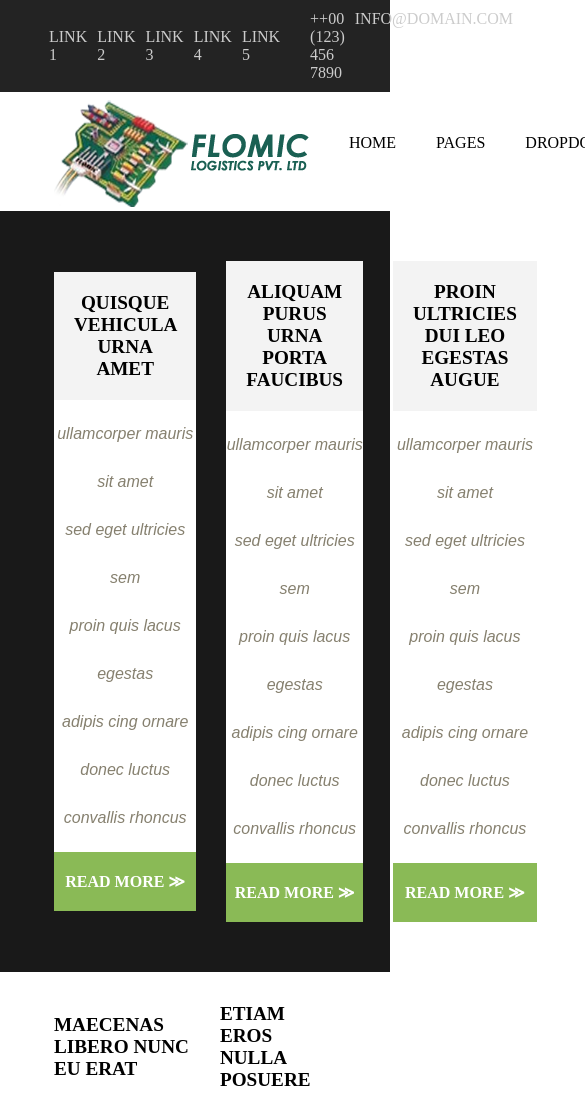
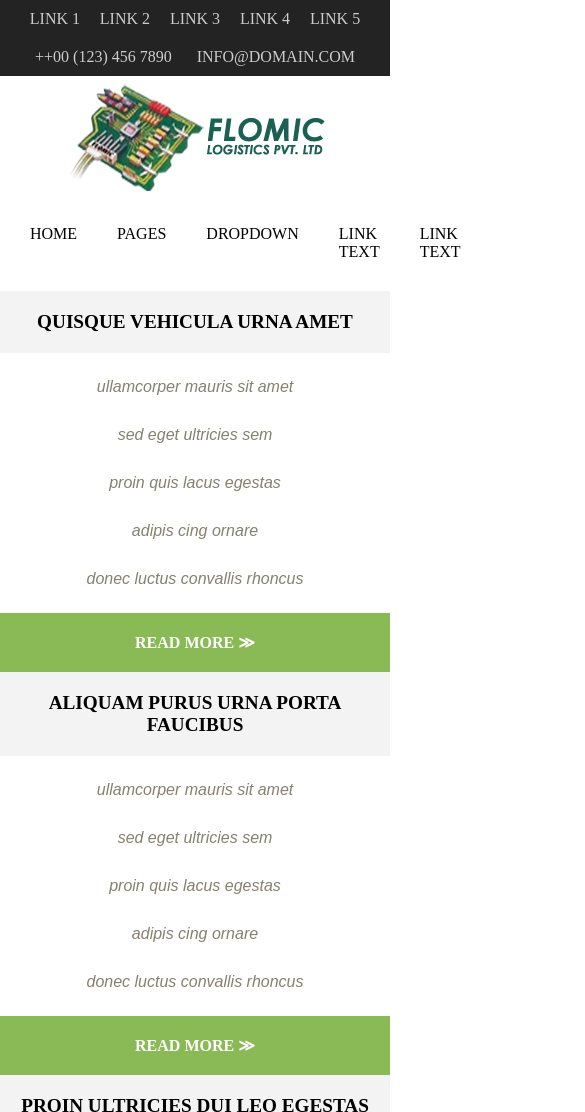
Before and after one commit to arjunn1703/flomicabele, a plain HTML site: page index.html in a window 390 px wide. Shown: the top 1112 px of the page, 585 px wide, since content can reach past the window. Drawn offline with Linux system fonts and the light colour scheme.

Commit message:
second commit

```diff
--- a/style.css
+++ b/style.css
@@ -268,3 +268,43 @@
 .b3box .right {
   text-align: left;
 }
+
+@media only screen and (max-width: 576px) {
+  .container {
+    width: 100%;
+  }
+  .flex {
+    display: block;
+  }
+  .trow .left,
+  .trow .right {
+    display: flex;
+    justify-content: space-evenly;
+  }
+  .trow .left li,
+  .trow .right li {
+    margin-right: 0px;
+  }
+  .brow .left {
+    text-align: center;
+  }
+  .brow .right {
+    display: flex;
+    justify-content: space-evenly;
+  }
+  .flex_item {
+    margin: 0;
+  }
+  .large_box .fitem {
+    text-align: center;
+  }
+  .large_box .grid {
+    display: block;
+  }
+}
+@media only screen and (max-width: 768px) {
+}
+@media only screen and (max-width: 992px) {
+}
+@media only screen and (max-width: 1200px) {
+}
```
